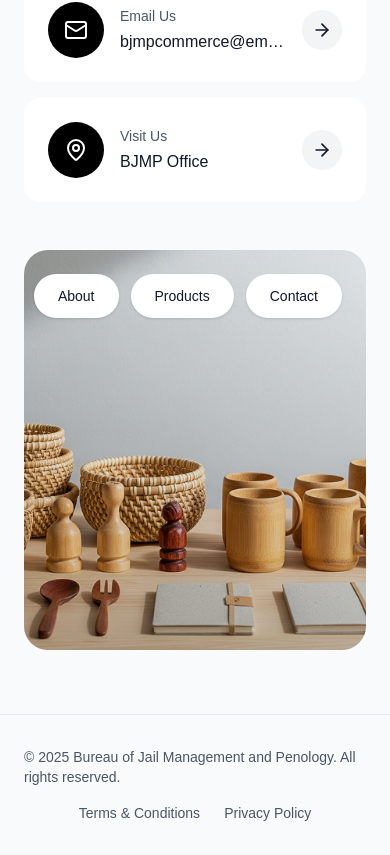
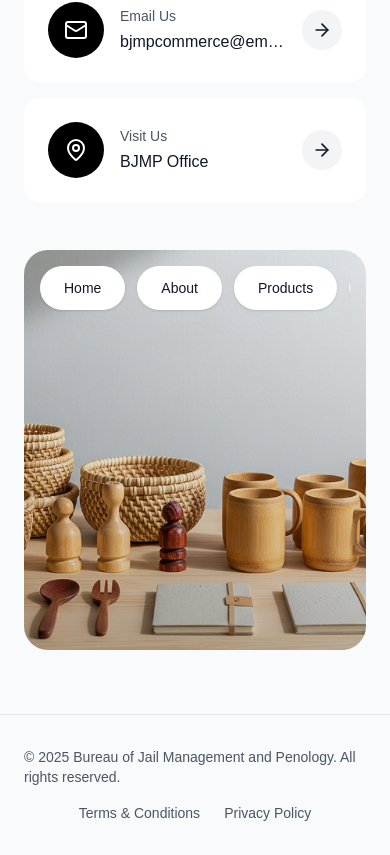
Before and after one commit to Inv8Solutions/cellshopbcj, a Next.js app: page / in a window 390 px wide. Shown: the part 5083-5938 px from the top of the page. Built offline with nearby package versions, Linux system fonts and the light colour scheme.

Commit message:
fixed navigation for the contact us

```diff
--- a/src/components/home/ContactSection.tsx
+++ b/src/components/home/ContactSection.tsx
@@ -1,3 +1,5 @@
+'use client';
+
 import Link from 'next/link';
 import Image from 'next/image';
 import { Phone, Mail, MapPin, ArrowRight } from 'lucide-react';
@@ -85,15 +87,15 @@ export default function ContactSection() {
           />
 
           {/* Gradient Overlay */}
-          <div className="absolute inset-0 bg-gradient-to-t from-black/20 to-transparent"></div>
+          <div className="absolute inset-0 bg-linear-to-t from-black/20 to-transparent"></div>
 
           {/* Navigation Links */}
-          <div className="absolute top-6 right-6 flex items-center gap-3">
+          <div className="absolute top-4 sm:top-6 left-4 right-4 sm:left-auto sm:right-6 flex items-center gap-3 overflow-x-auto pb-2 sm:pb-0 scrollbar-hide">
             {navLinks.map((link) => (
               <Link
                 key={link.label}
                 href={link.href}
-                className="px-6 py-3 bg-white hover:bg-gray-50 rounded-full text-sm font-medium text-gray-900 transition-all duration-300 shadow-sm hover:shadow-md"
+                className="px-6 py-3 bg-white hover:bg-gray-50 rounded-full text-sm font-medium text-gray-900 transition-all duration-300 shadow-sm hover:shadow-md whitespace-nowrap shrink-0"
               >
                 {link.label}
               </Link>
@@ -101,6 +103,16 @@ export default function ContactSection() {
           </div>
         </div>
       </div>
+
+      <style jsx>{`
+        .scrollbar-hide::-webkit-scrollbar {
+          display: none;
+        }
+        .scrollbar-hide {
+          -ms-overflow-style: none;
+          scrollbar-width: none;
+        }
+      `}</style>
     </section>
   );
 }
```
